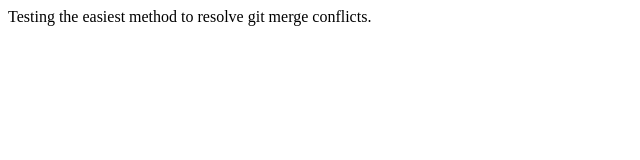
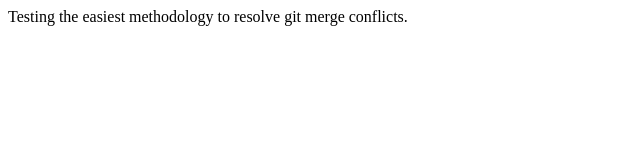
Before and after one commit to basilgood/learn-git, a plain HTML site: page hello.html in a window 1280 px wide. Shown: the full height of the page, 0-640 px from the left. Drawn offline with Linux system fonts and the light colour scheme.

Commit message:
chore: somting to get conflict

```diff
--- a/hello.html
+++ b/hello.html
@@ -7,7 +7,7 @@
 	</head>
 	<body>
 		<div>
-			Testing the easiest method to resolve git merge conflicts.
+			Testing the easiest methodology to resolve git merge conflicts.
 		</div>
 	</body>
 </html>
```
